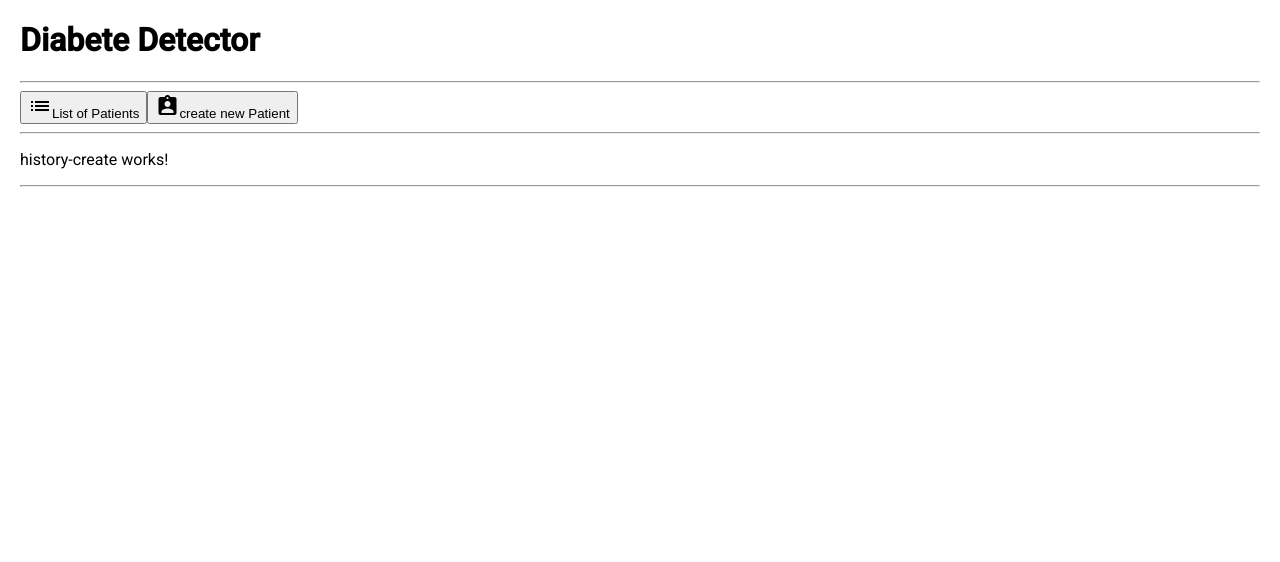
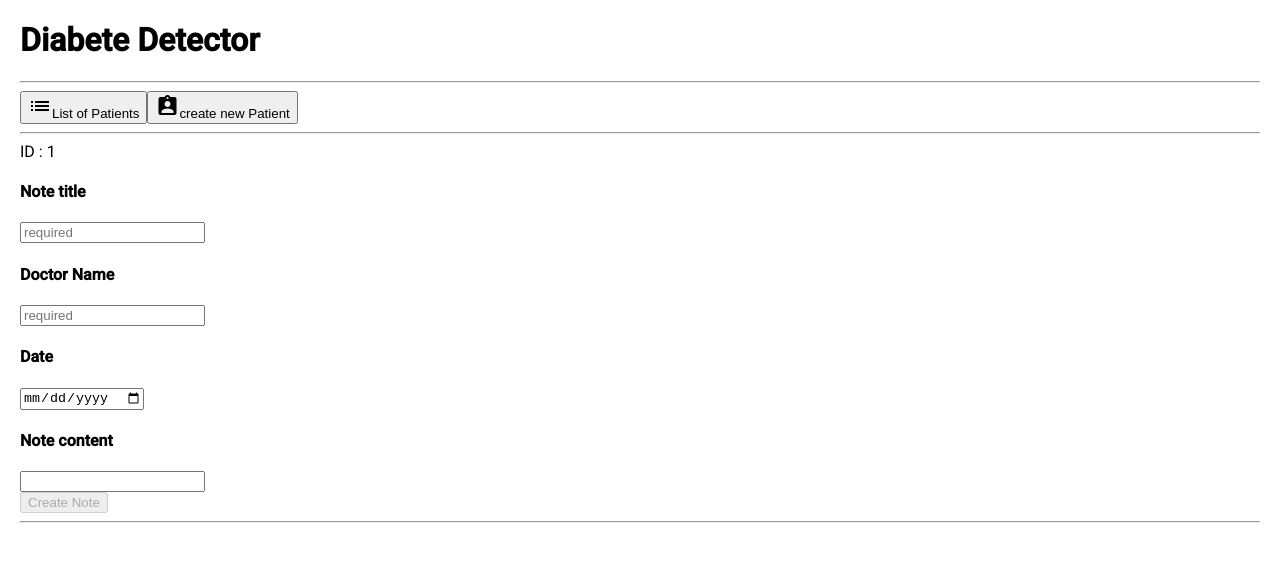
Before and after one commit to Helloz18/P9-diabetedetectorui, an Angular app: page /history-create/1 in a window 1280 px wide. Shown: the top 562 px of the page. Built offline with nearby package versions, Linux system fonts and the light colour scheme.

Commit message:
add new history ok

```diff
--- a/src/app/components/history-create/history-create.component.html
+++ b/src/app/components/history-create/history-create.component.html
@@ -1 +1,21 @@
-<p>history-create works!</p>
+
+ID : {{id}}
+<form [formGroup]="historyCreateForm">
+
+    <h4><label for="noteTitle">Note title</label></h4>
+    <input id="noteTitle" placeholder="required" class="form-control" formControlName="noteTitle" required>
+
+    <h4><label for="doctorName">Doctor Name</label></h4>
+    <input id="doctorName" placeholder="required" class="form-control" formControlName="doctorName" required>
+
+    <h4><label for="noteDate">Date</label></h4>
+    <input id="noteDate" type="date" placeholder="required" class="form-control" formControlName="noteDate" required>
+
+    <h4><label for="noteContent">Note content</label></h4>
+    <input id="noteContent" type="textarea" class="form-control" rows="5" cols="33" formControlName="noteContent">
+
+    <div>
+    <button type="button" class="btn btn-primary space" [disabled]="!historyCreateForm.valid" (click)="createHistory()">Create Note</button>
+
+</div>
+</form>
```
